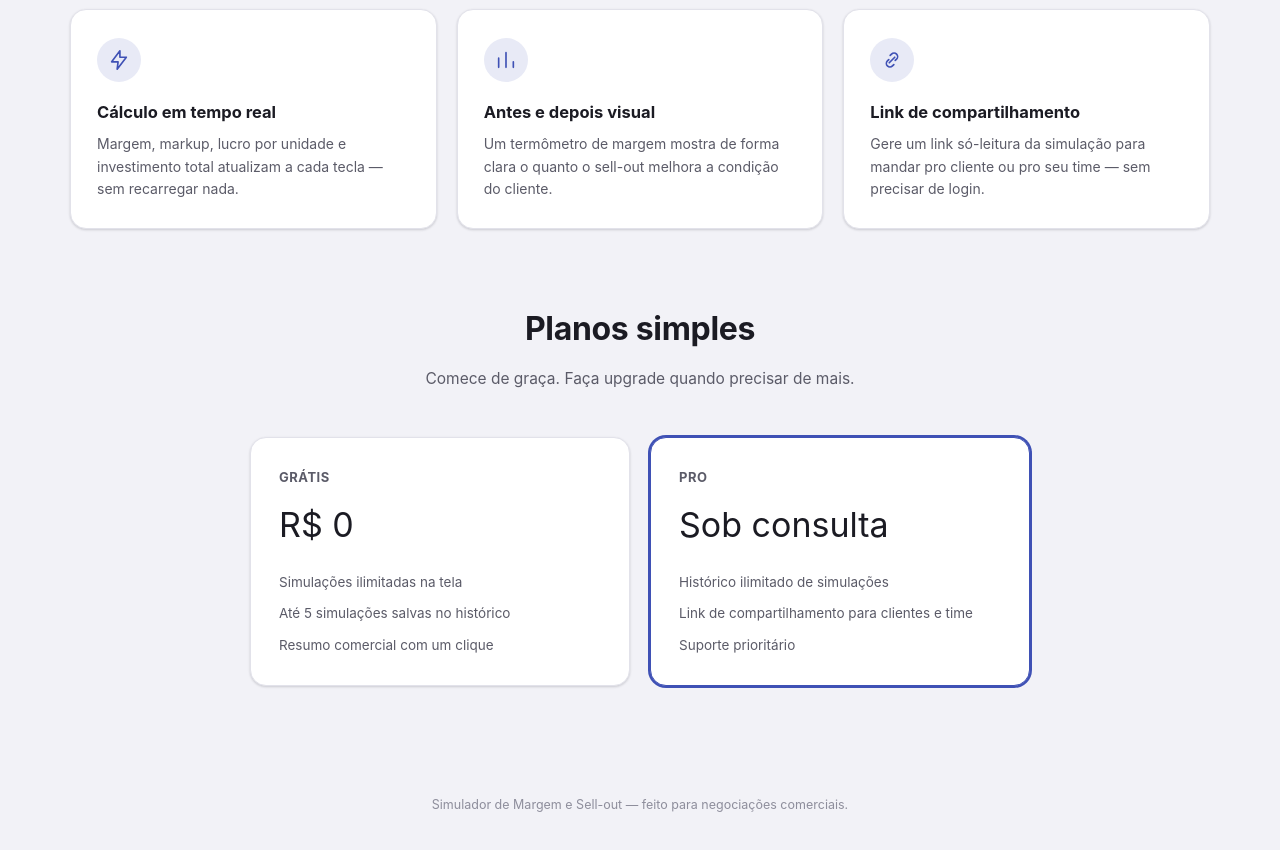
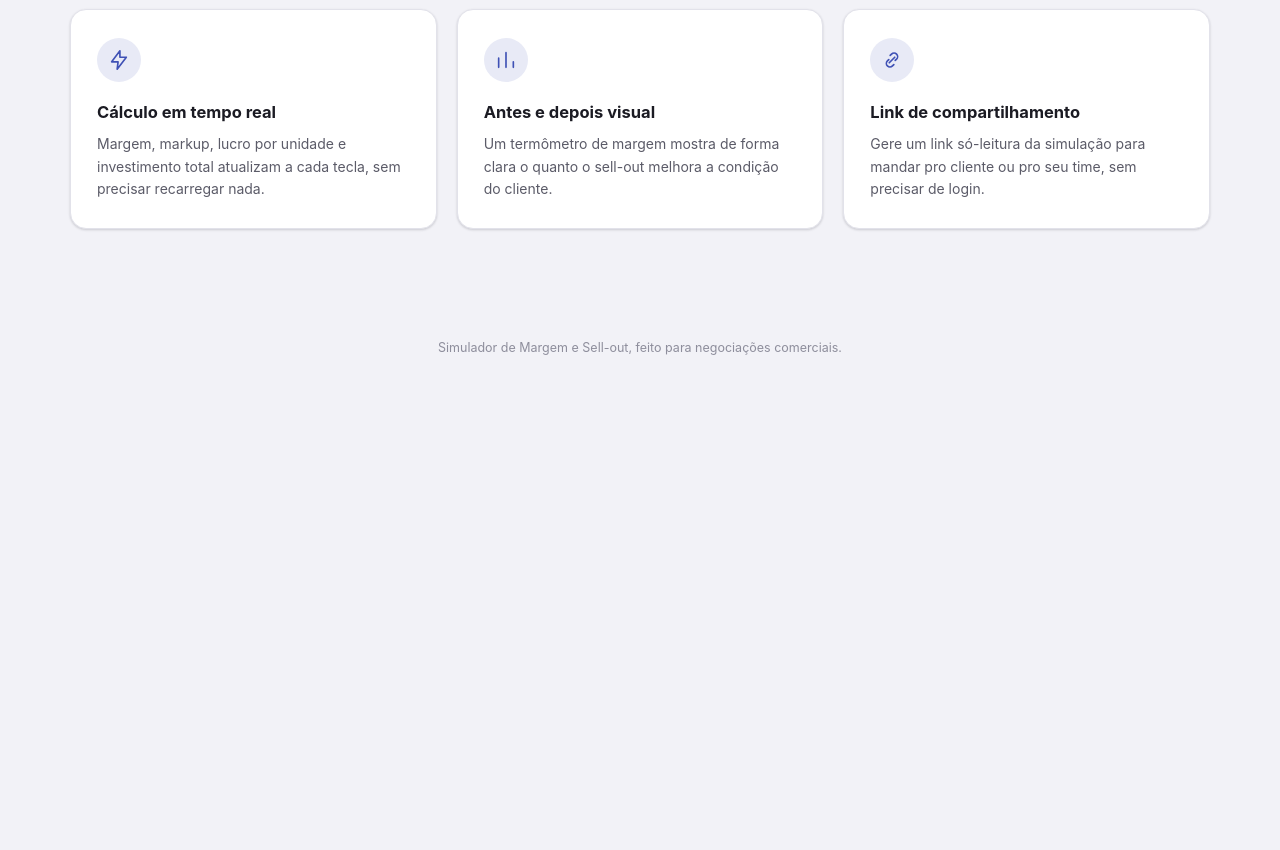
Before and after one commit to alearaujo7/simulador-margem-sellout, a Next.js app: page / in a window 1280 px wide. Shown: the part 820-1670 px from the top of the page. After the commit the page ends 1232 px from the top, so only its background shows below. Built offline with nearby package versions, Linux system fonts and the light colour scheme.

Commit message:
Update page.js

```diff
--- a/app/page.js
+++ b/app/page.js
@@ -23,7 +23,6 @@ function IconLink() {
     </svg>
   );
 }
-
 export default function LandingPage() {
   return (
     <>
@@ -40,7 +39,7 @@ export default function LandingPage() {
 
       <section className="hero">
         <div className="hero-inner">
-          <h1>Veja quanto sua condição comercial melhora a margem do cliente — antes de fechar a negociação.</h1>
+          <h1>Veja quanto sua condição comercial melhora a margem do cliente antes de fechar a negociação.</h1>
           <p className="lead">
             Ferramenta feita para vendedores, indústrias e distribuidores. Preencha custo, preço e sell-out
             e receba na hora a nova margem, o investimento total e um argumento comercial pronto pra usar.
@@ -60,7 +59,7 @@ export default function LandingPage() {
           <div className="feature-card">
             <div className="feature-icon"><IconBolt /></div>
             <h3>Cálculo em tempo real</h3>
-            <p>Margem, markup, lucro por unidade e investimento total atualizam a cada tecla — sem recarregar nada.</p>
+            <p>Margem, markup, lucro por unidade e investimento total atualizam a cada tecla, sem precisar recarregar nada.</p>
           </div>
           <div className="feature-card">
             <div className="feature-icon"><IconChart /></div>
@@ -70,38 +69,12 @@ export default function LandingPage() {
           <div className="feature-card">
             <div className="feature-icon"><IconLink /></div>
             <h3>Link de compartilhamento</h3>
-            <p>Gere um link só-leitura da simulação para mandar pro cliente ou pro seu time — sem precisar de login.</p>
+            <p>Gere um link só-leitura da simulação para mandar pro cliente ou pro seu time, sem precisar de login.</p>
           </div>
         </div>
       </section>
 
-      <section className="section" style={{ paddingTop: 0 }}>
-        <h2 className="section-title">Planos simples</h2>
-        <p className="section-lead">Comece de graça. Faça upgrade quando precisar de mais.</p>
-
-        <div className="pricing-grid">
-          <div className="price-card">
-            <div className="plan-name">Grátis</div>
-            <div className="price">R$ 0</div>
-            <ul>
-              <li>Simulações ilimitadas na tela</li>
-              <li>Até 5 simulações salvas no histórico</li>
-              <li>Resumo comercial com um clique</li>
-            </ul>
-          </div>
-          <div className="price-card featured">
-            <div className="plan-name">Pro</div>
-            <div className="price">Sob consulta</div>
-            <ul>
-              <li>Histórico ilimitado de simulações</li>
-              <li>Link de compartilhamento para clientes e time</li>
-              <li>Suporte prioritário</li>
-            </ul>
-          </div>
-        </div>
-      </section>
-
-      <footer className="footer">Simulador de Margem e Sell-out — feito para negociações comerciais.</footer>
+      <footer className="footer">Simulador de Margem e Sell-out, feito para negociações comerciais.</footer>
     </>
   );
 }
```
